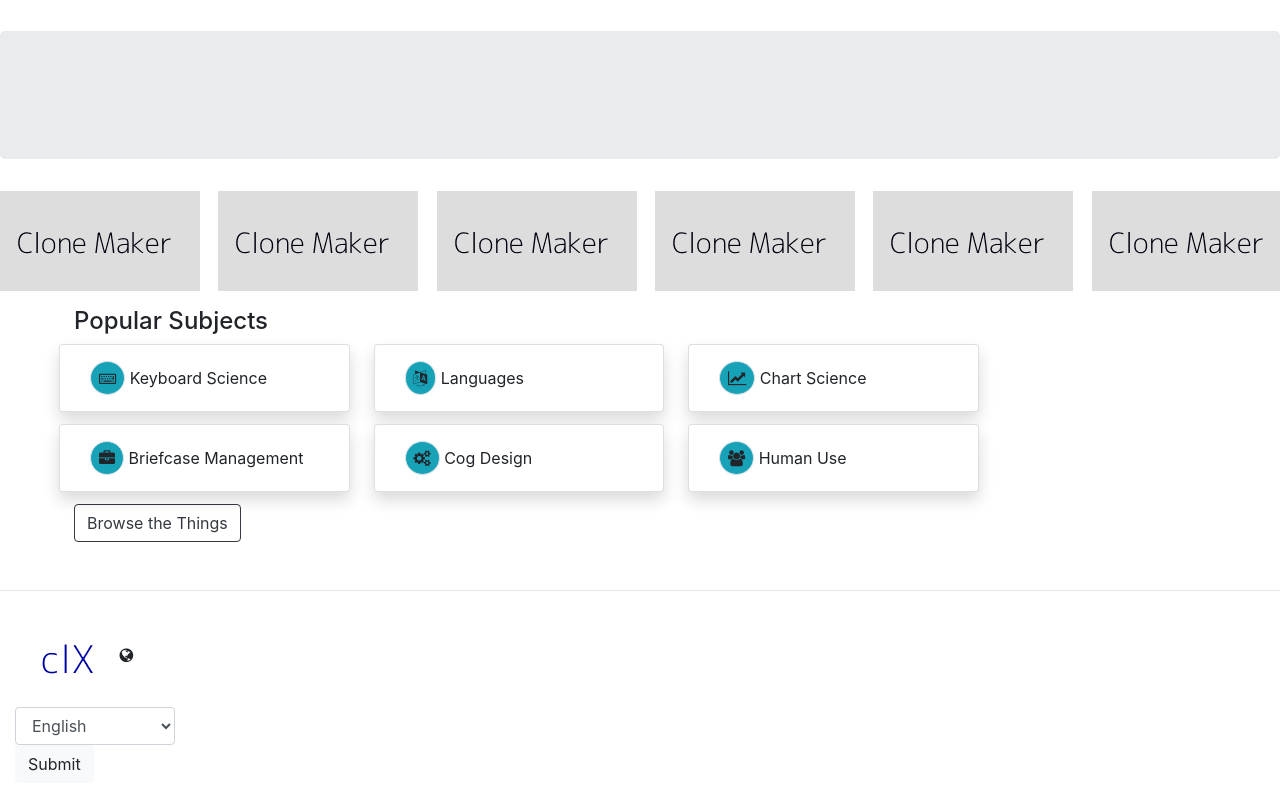
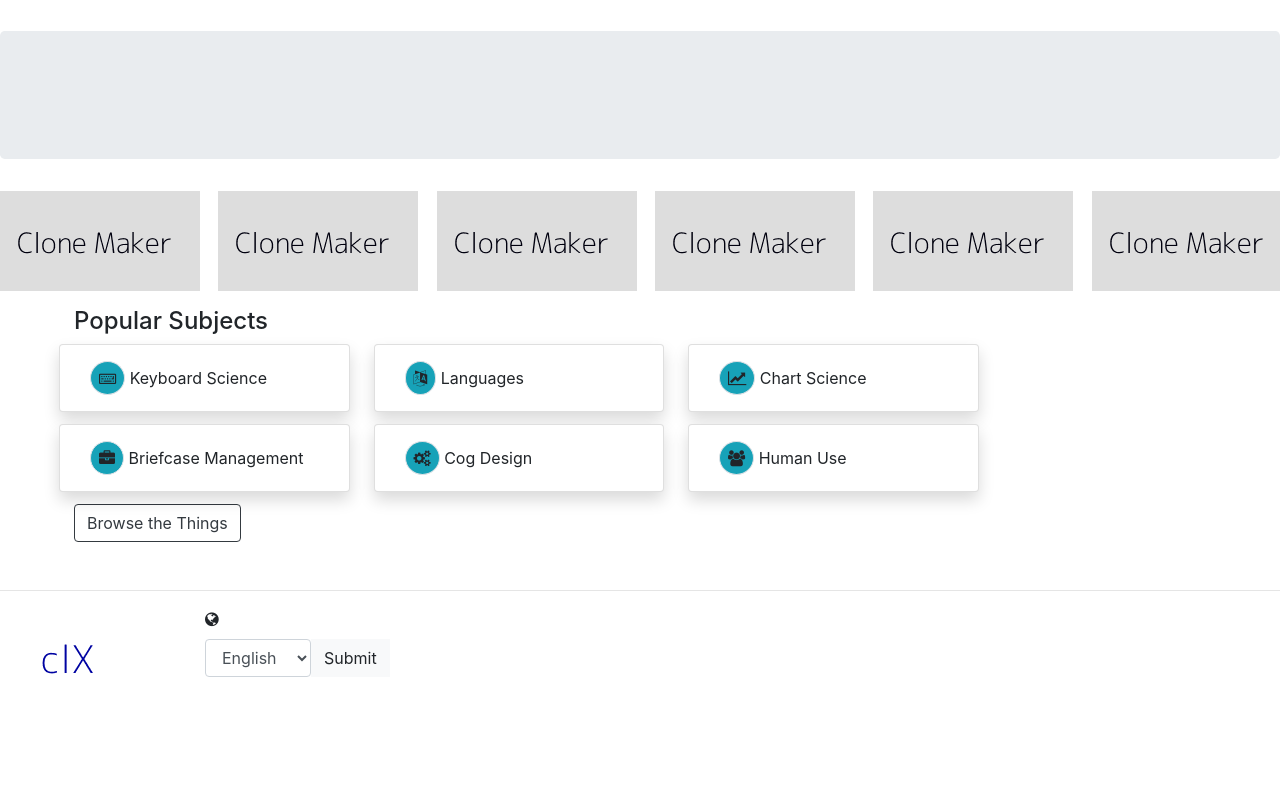
Before and after one commit to MackRoe/Clone, a plain HTML site: page index.html in a window 1280 px wide. Shown: the part 405-1204 px from the top of the page. After the commit the page ends 1128 px from the top, so only its background shows below. Drawn offline with nearby package versions, Linux system fonts and the light colour scheme.

Commit message:
improve footer

```diff
--- a/index.html
+++ b/index.html
@@ -131,12 +131,22 @@
         <div class="row main-row">
             <div class="col-md-2">
                 <p><img src="100x100ph.png">
-                <span class="fa fa-globe" aria-hidden="true"></span>
-                <select class="form-control">
+            </div>
+            <div class="col-md-3">
+                <div role="group" aria-label="Change Language">
+                    <label for="select_lang">
+                        <span class="fa fa-globe" aria-hidden="true"></span>
+                    </label>
+                <div class="input-group">
+                    <div class="input-group-prepend">
+
+                <select class="form-control" id="select_lang">
                   <option>English</option>
                   <option>Espanol</option>
                 </select>
                 <button class="btn btn-light">Submit</button>
+                    </div>
+                </div>
             </div>
         </div>
     </div>
```
